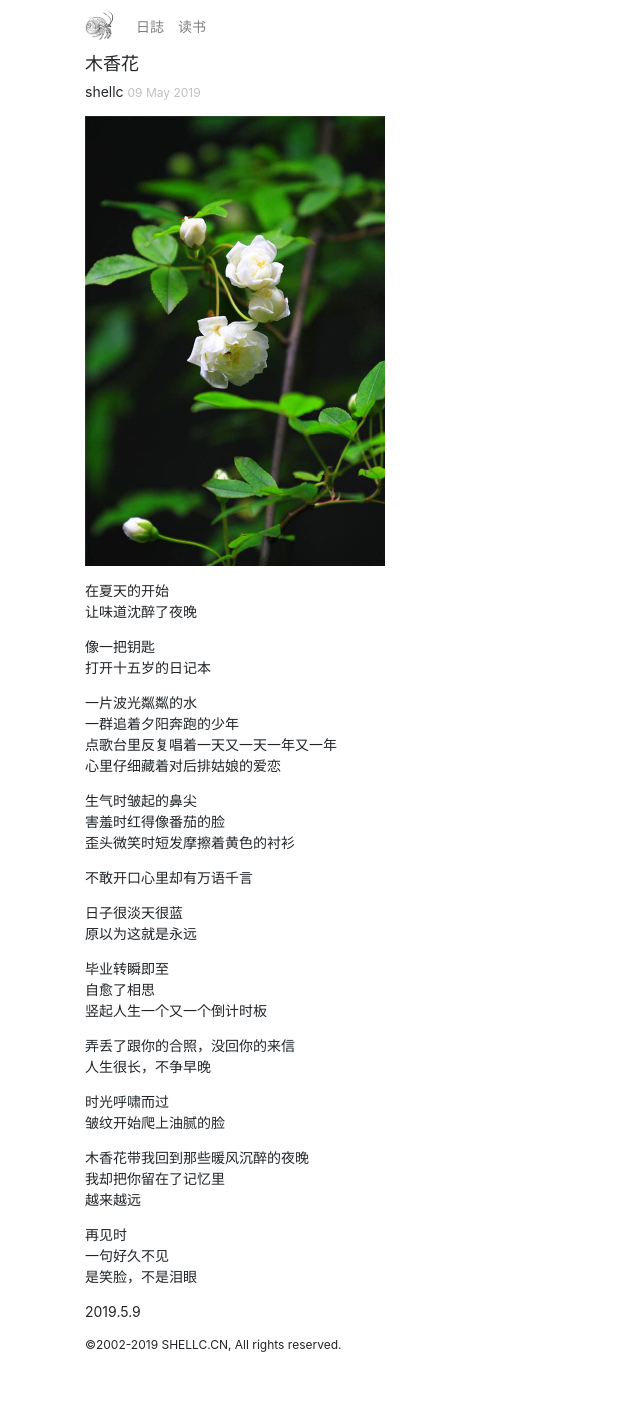
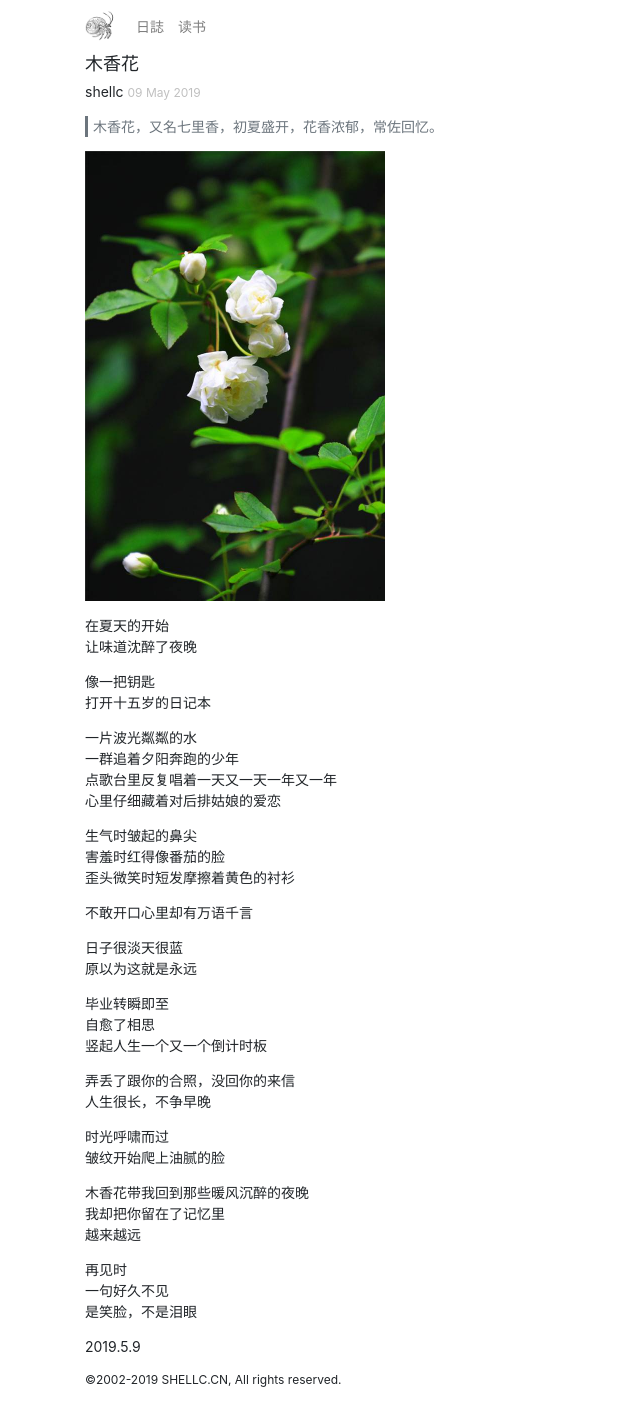
Before and after one commit to shellc/shellc.github.io, a Jekyll site: the page built from _posts/2019-05-09-muxianghua.md, in a window 1280 px wide. Shown: the whole page, without its empty margins (0-640 px from the left). Built offline with Jekyll 4.4.1, drawn with Linux system fonts in a browser that asks for light colours; before the commit the page ends 1368 px from its top, so only the background shows below that.

Commit message:
update post

```diff
--- a/_posts/2019-05-09-muxianghua.md
+++ b/_posts/2019-05-09-muxianghua.md
@@ -2,6 +2,8 @@
 author: shellc
 title: 木香花
 ---
+
+木香花，又名七里香，初夏盛开，花香浓郁，常佐回忆。
 
 <!--more-->
 
```
